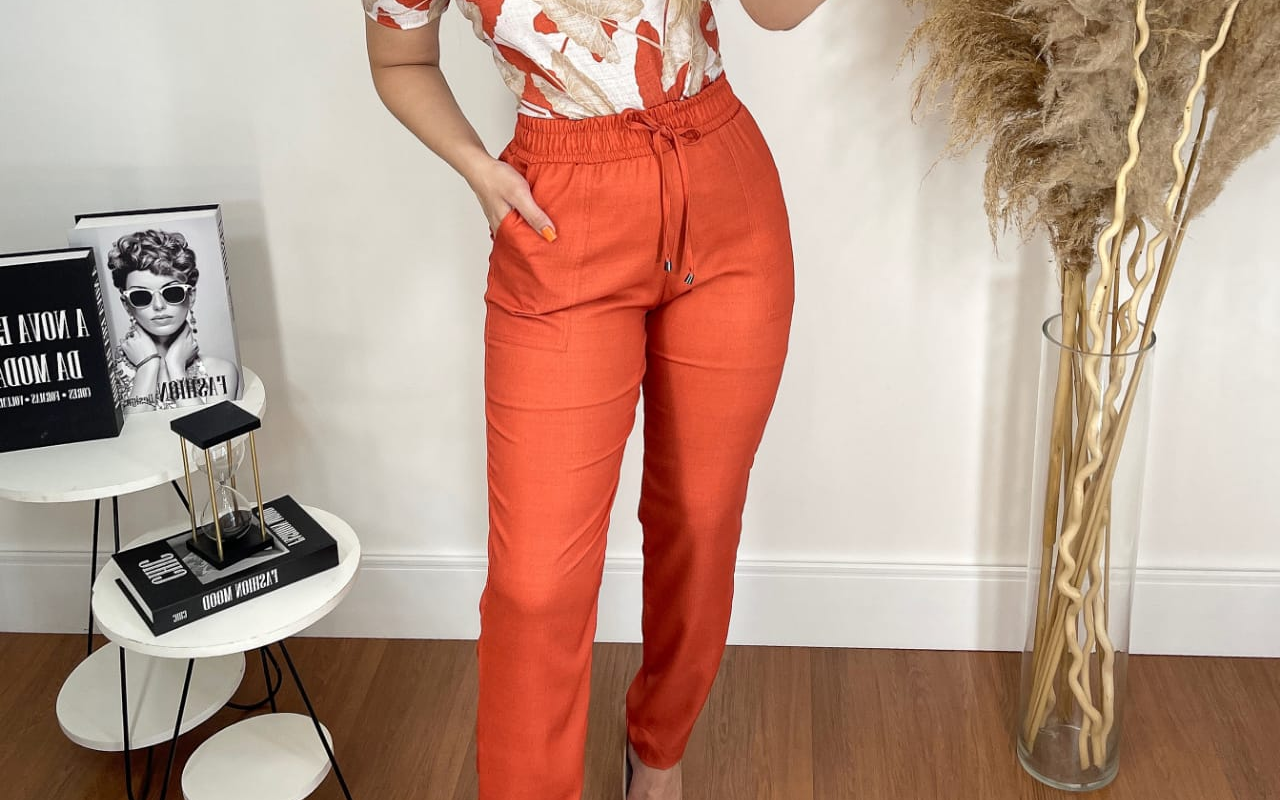
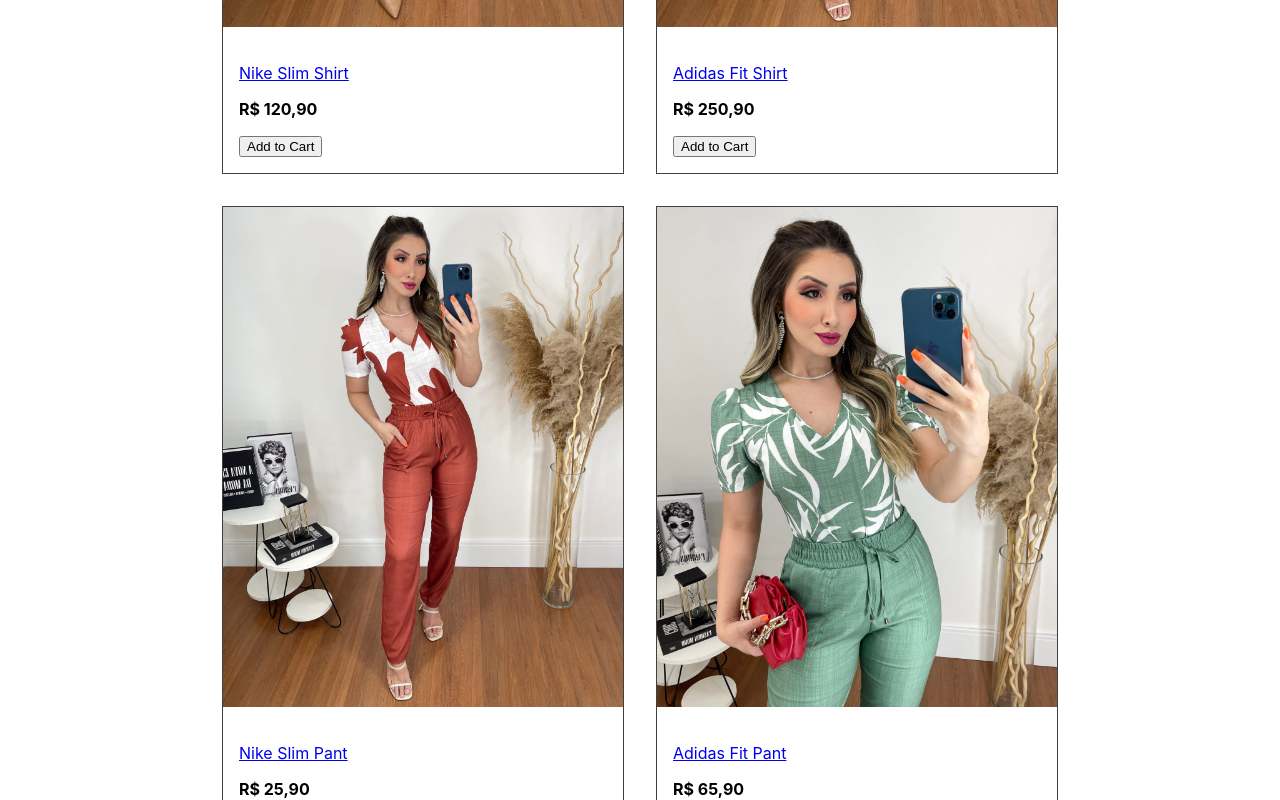
Before and after one commit to motaleonardo/mern-ecom, a React (Create React App) app in the folder frontend/: page / in a window 1280 px wide. Shown: the part 640-1440 px from the top of the page. Built offline with nearby package versions, Linux system fonts and the light colour scheme.

Commit message:
Create-Price-css

```diff
--- a/frontend/src/App.js
+++ b/frontend/src/App.js
@@ -8,13 +8,24 @@
       </header>
       <main>
         <h1>Featured Products</h1>
-        {data.products.map((product) => (
-          <div>
-            <img src={product.image} alt={product.name} />
-            <p>{product.name}</p>
-            <p>{product.price}</p>
-          </div>
-        ))}
+        <div className="products">
+          {data.products.map((product) => (
+            <div className="product" key={product.slug}>
+              <a href={`/product/${product.slug}`}>
+                <img src={product.image} alt={product.name} />
+              </a>
+              <div className="product-info">
+                <a href={`/product/${product.slug}`}>
+                  <p>{product.name}</p>
+                </a>
+                <p>
+                  <strong>{product.price}</strong>
+                </p>
+                <button>Add to Cart</button>
+              </div>
+            </div>
+          ))}
+        </div>
       </main>
     </div>
   );
--- a/frontend/src/data.js
+++ b/frontend/src/data.js
@@ -5,7 +5,7 @@
       slug: 'nike-slim-shirt',
       category: 'Shirt',
       image: '/images/p1.jpeg',
-      price: 120,
+      price: 'R$ 120,90',
       countInStock: 10,
       brand: 'Nike',
       rating: 4.5,
@@ -17,7 +17,7 @@
       slug: 'adidas-fit-shirt',
       category: 'Shirt',
       image: '/images/p2.jpeg',
-      price: 250,
+      price: 'R$ 250,90',
       countInStock: 20,
       brand: 'Adidas',
       rating: 4.0,
@@ -29,7 +29,7 @@
       slug: 'nike-slim-pant',
       category: 'Pant',
       image: '/images/p3.jpeg',
-      price: 25,
+      price: 'R$ 25,90',
       countInStock: 15,
       brand: 'Nike',
       rating: 4.5,
@@ -41,7 +41,7 @@
       slug: 'adidas-fit-pant',
       category: 'Pant',
       image: '/images/p4.jpeg',
-      price: 65,
+      price: 'R$ 65,90',
       countInStock: 5,
       brand: 'Puma',
       rating: 4.5,
--- a/frontend/src/index.css
+++ b/frontend/src/index.css
@@ -17,3 +17,27 @@
   font-weight: bold;
   text-decoration: none;
 }
+
+main {
+  padding: 1rem;
+}
+
+.products {
+  display: flex;
+  flex-wrap: wrap;
+  justify-content: center;
+}
+
+.product {
+  border: 1px #404040 solid;
+  margin: 1rem;
+}
+
+.product img {
+  width: 100%;
+  max-width: 400px;
+}
+
+.product-info {
+  padding: 1rem;
+}
```
